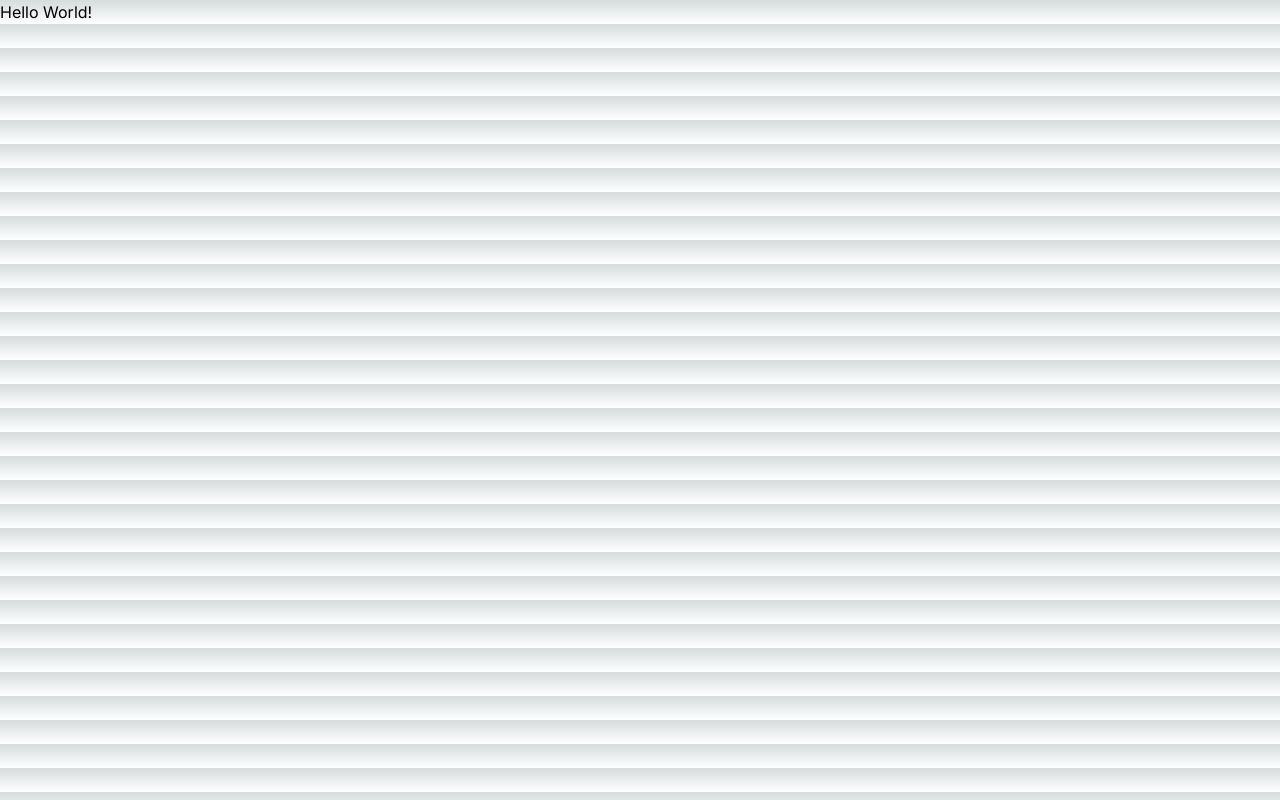
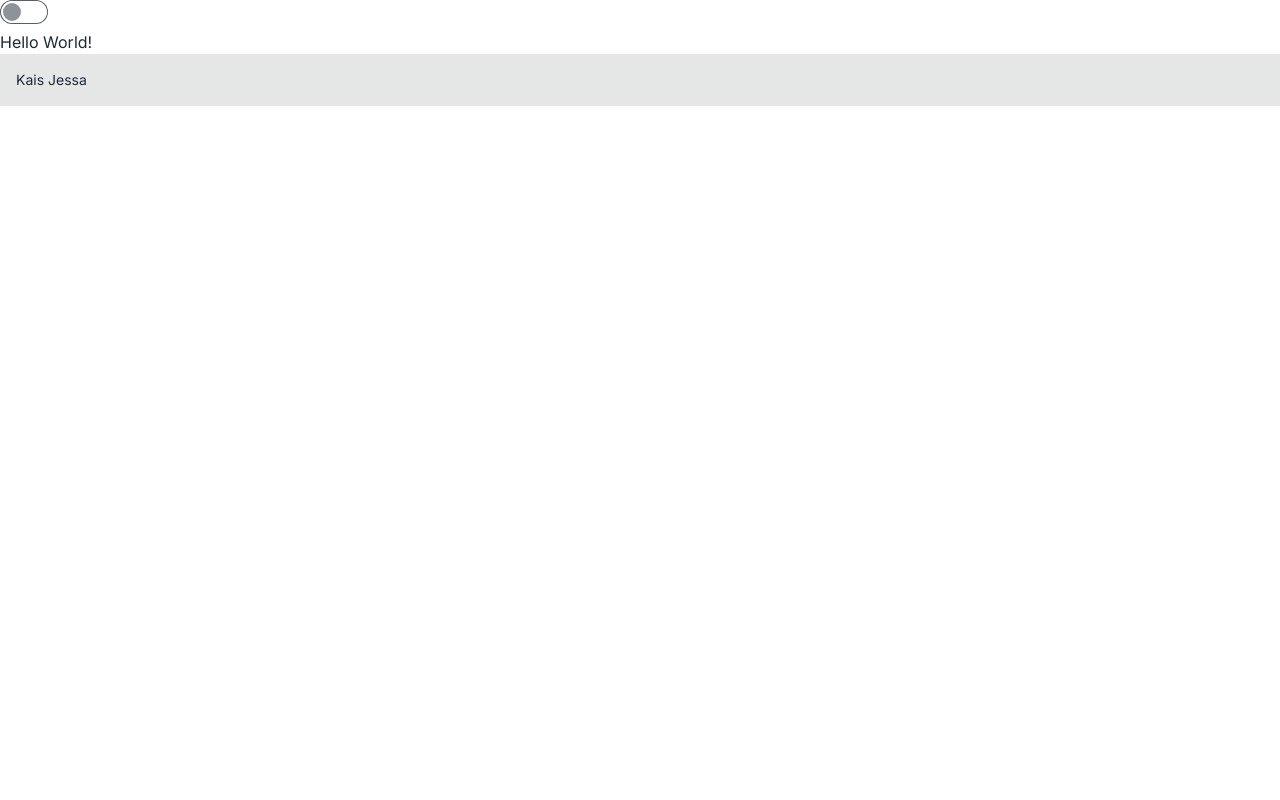
Before and after one commit to kaisjessa/kais-jessa-portfolio, a Next.js app: page / in a window 1280 px wide. Built offline with nearby package versions, Linux system fonts and the light colour scheme.

Commit message:
added dailyui theme controller

```diff
--- /dev/null
+++ b/app/components/footer.jsx
@@ -0,0 +1,13 @@
+import React from "react";
+
+const Footer = () => {
+  return (
+    <footer className="footer items-center p-4 bg-base-300 text-base-content">
+      <aside className="items-center grid-flow-col">
+        <p>Kais Jessa</p>
+      </aside>
+    </footer>
+  );
+};
+
+export default Footer;
--- /dev/null
+++ b/app/components/header.jsx
@@ -0,0 +1,11 @@
+import React from "react";
+
+const Header = () => {
+  return (
+    <div>
+      <input type="checkbox" value="dark" className="toggle theme-controller" />
+    </div>
+  );
+};
+
+export default Header;
--- a/app/globals.css
+++ b/app/globals.css
@@ -1,33 +1,3 @@
 @tailwind base;
 @tailwind components;
 @tailwind utilities;
-
-:root {
-  --foreground-rgb: 0, 0, 0;
-  --background-start-rgb: 214, 219, 220;
-  --background-end-rgb: 255, 255, 255;
-}
-
-@media (prefers-color-scheme: dark) {
-  :root {
-    --foreground-rgb: 255, 255, 255;
-    --background-start-rgb: 0, 0, 0;
-    --background-end-rgb: 0, 0, 0;
-  }
-}
-
-body {
-  color: rgb(var(--foreground-rgb));
-  background: linear-gradient(
-      to bottom,
-      transparent,
-      rgb(var(--background-end-rgb))
-    )
-    rgb(var(--background-start-rgb));
-}
-
-@layer utilities {
-  .text-balance {
-    text-wrap: balance;
-  }
-}
--- a/app/layout.tsx
+++ b/app/layout.tsx
@@ -1,12 +1,15 @@
 import type { Metadata } from "next";
 import { Inter } from "next/font/google";
+import Footer from "./components/footer";
+import Header from "./components/header";
 import "./globals.css";
+import React from "react";
 
 const inter = Inter({ subsets: ["latin"] });
 
 export const metadata: Metadata = {
-  title: "Create Next App",
-  description: "Generated by create next app",
+  title: "Kais Jessa",
+  description: "Kais Jessa's portfolio website",
 };
 
 export default function RootLayout({
@@ -15,8 +18,14 @@ export default function RootLayout({
   children: React.ReactNode;
 }>) {
   return (
-    <html lang="en">
-      <body className={inter.className}>{children}</body>
+    <React.StrictMode>
+    <html data-theme="light" lang="en">
+      <body className={inter.className}>
+        <Header />
+        {children}
+        <Footer />
+        </body>
     </html>
+    </React.StrictMode>
   );
 }
--- a/package.json
+++ b/package.json
@@ -19,6 +19,7 @@
     "@types/react": "^18",
     "@types/react-dom": "^18",
     "autoprefixer": "^10.0.1",
+    "daisyui": "^4.9.0",
     "eslint": "^8",
     "eslint-config-next": "14.1.4",
     "postcss": "^8",
--- a/tailwind.config.ts
+++ b/tailwind.config.ts
@@ -15,6 +15,10 @@ const config: Config = {
       },
     },
   },
-  plugins: [],
+  plugins: [require("daisyui")],
+
+  daisyui: {
+    themes: false,
+  },
 };
 export default config;
```
Also changed, not shown: 1 other file (tests, documents, lock files or other folders).
